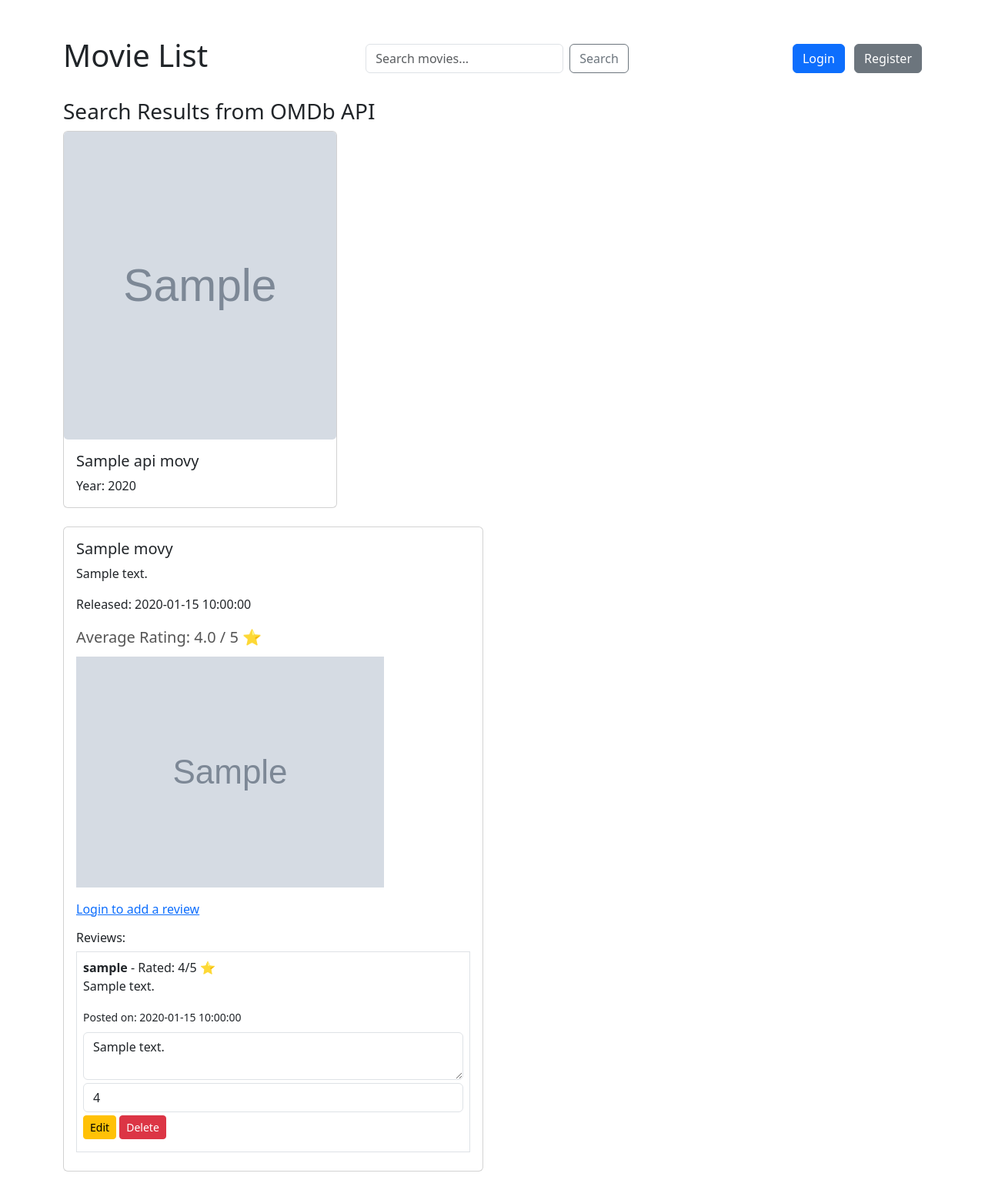
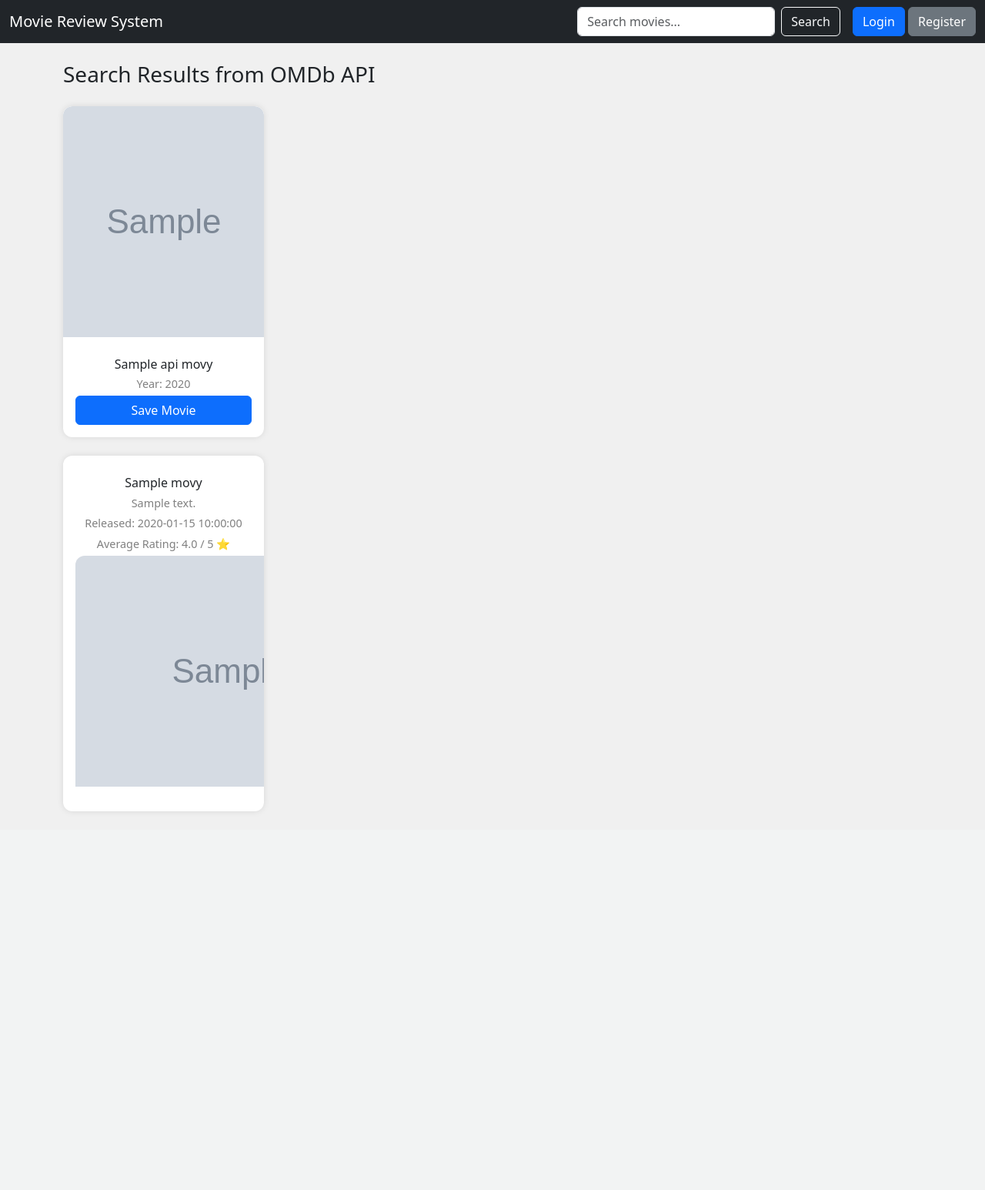
Before and after one commit to pruthviraj-ig/finalproject, a CodeIgniter 4 app: the page made by app/Views/movie_list.php in a window 1280 px wide. Shown: the whole page at 77% size. After the commit the page ends 1055 px from the top, so only its background shows below. Run offline with PHP 8.4 and a stand-in for CodeIgniter, Linux system fonts and the light colour scheme; the template is opened without the code that fills it: most values are stand-ins (such as "Sample title", 1, 10 or a date in 2020); grey boxes marked "Sample" are stand-in pictures; some libraries are stand-ins or nearby versions.

Commit message:
added api to my local database like saveing movie

```diff
--- a/app/Models/MovieModel.php
+++ b/app/Models/MovieModel.php
@@ -9,4 +9,10 @@ class MovieModel extends Model
     protected $table = 'movies';
     protected $primaryKey = 'id';
     protected $allowedFields = ['title', 'description', 'release_date', 'poster'];
+
+    // Check if a movie already exists in the database
+    public function getMovieByTitle($title)
+    {
+        return $this->where('title', $title)->first();
+    }
 }
--- a/app/Views/movie_list.php
+++ b/app/Views/movie_list.php
@@ -5,98 +5,109 @@
     <link rel="stylesheet" href="https://cdn.jsdelivr.net/npm/bootstrap@5.3.0-alpha1/dist/css/bootstrap.min.css">
     <script src="https://code.jquery.com/jquery-3.6.0.min.js"></script>
     <style>
-        .star {
-            font-size: 24px;
-            color: gold;
+        body {
+            background-color: #f0f0f0;
         }
-        .average-rating {
-            font-size: 20px;
-            color: #555;
-            margin-bottom: 10px;
+        .movie-card {
+            transition: transform 0.3s, box-shadow 0.3s;
+            border-radius: 12px;
+            overflow: hidden;
+            background: white;
+            border: none;
+            box-shadow: 0 0 8px rgba(0, 0, 0, 0.1);
+        }
+        .movie-card:hover {
+            transform: scale(1.02);
+            box-shadow: 0 0 12px rgba(0, 0, 0, 0.2);
         }
         .movie-poster {
-            height: 400px;
+            height: 300px;
             object-fit: cover;
-            border-radius: 5px;
+            border-radius: 12px 12px 0 0;
         }
-        @media (max-width: 576px) {
-            .container {
-                padding: 10px;
+        .card-body h5 {
+            font-size: 1rem;
+            text-align: center;
+            margin-top: 10px;
+            margin-bottom: 5px;
         }
-            h1 {
-                font-size: 24px;
+        .card-body p {
+            font-size: 0.9rem;
             text-align: center;
+            margin-bottom: 5px;
+            color: gray;
         }
-            .card {
-                margin-bottom: 15px;
-            }
-            .btn, .form-control {
+        .card-body .btn {
             width: 100%;
-                margin-top: 5px;
-            }
         }
     </style>
 </head>
 <body>
-<div class="container mt-5">
 
-    <!-- Header with Search Bar and User Status -->
-    <div class="d-flex justify-content-between align-items-center mb-4">
-        <h1>Movie List</h1>
-
-        <!-- Search Form -->
-        <form method="get" action="<?= base_url('/movies'); ?>" class="d-flex">
-            <input type="text" name="search" class="form-control" placeholder="Search movies..." value="<?= isset($search) ? $search : ''; ?>">
-            <button type="submit" class="btn btn-outline-secondary ms-2">Search</button>
+<!-- Navbar -->
+<nav class="navbar navbar-expand-lg navbar-dark bg-dark mb-4">
+    <div class="container-fluid">
+        <a class="navbar-brand" href="<?= base_url('/movies'); ?>">Movie Review System</a>
+        <form class="d-flex ms-auto" method="get" action="<?= base_url('/movies'); ?>">
+            <input class="form-control me-2" type="search" name="search" placeholder="Search movies..." aria-label="Search">
+            <button class="btn btn-outline-light" type="submit">Search</button>
         </form>
-
-        <!-- User Status -->
-        <div>
+        <div class="ms-3">
             <?php if (session()->has('user_id')): ?>
-                <a href="<?= base_url('/logout'); ?>" class="btn btn-danger ms-2">Logout</a>
+                <a href="<?= base_url('/logout'); ?>" class="btn btn-danger">Logout</a>
             <?php else: ?>
-                <a href="<?= base_url('/login'); ?>" class="btn btn-primary ms-2">Login</a>
-                <a href="<?= base_url('/register'); ?>" class="btn btn-secondary ms-2">Register</a>
+                <a href="<?= base_url('/login'); ?>" class="btn btn-primary">Login</a>
+                <a href="<?= base_url('/register'); ?>" class="btn btn-secondary">Register</a>
             <?php endif; ?>
         </div>
     </div>
+</nav>
+
+<div class="container">
 
     <!-- Display API Movies -->
     <?php if (isset($apiMovies) && !empty($apiMovies)): ?>
-        <h3>Search Results from OMDb API</h3>
+        <h3 class="mb-4">Search Results from OMDb API</h3>
         <div class="row">
-            <?php foreach ($apiMovies as $apiMovie): ?>
-                <div class="col-md-4 mb-4">
-                    <div class="card">
-                        <img src="<?= $apiMovie['Poster'] ?>" class="card-img-top movie-poster" alt="Movie Poster">
+            <?php foreach ($apiMovies as $index => $apiMovie): ?>
+                <div class="col-md-3 mb-4">
+                    <div class="card movie-card">
+                        <img src="<?= $apiMovie['Poster']; ?>" class="card-img-top movie-poster">
                         <div class="card-body">
-                            <h5 class="card-title"><?= $apiMovie['Title'] ?></h5>
-                            <p class="card-text">Year: <?= $apiMovie['Year'] ?></p>
+                            <h5><?= $apiMovie['Title']; ?></h5>
+                            <p>Year: <?= $apiMovie['Year']; ?></p>
+                            <button class="btn btn-primary save-movie"
+                                    data-title="<?= $apiMovie['Title']; ?>"
+                                    data-year="<?= $apiMovie['Year']; ?>"
+                                    data-poster="<?= $apiMovie['Poster']; ?>">Save Movie</button>
                         </div>
                     </div>
                 </div>
+                <?php if (($index + 1) % 4 == 0): ?>
+                    </div><div class="row">  <!-- Break the row after 4 movies -->
+                <?php endif; ?>
             <?php endforeach; ?>
         </div>
     <?php endif; ?>
 
     <!-- Display Local Movies -->
     <div class="row">
-        <?php foreach ($movies as $movie): ?>
-            <div class="col-md-6 mb-4">
-                <div class="card">
+    <?php foreach ($movies as $index => $movie): ?>
+        <div class="col-md-3 mb-4">
+            <div class="card movie-card">
                 <div class="card-body">
                     <h5><?= $movie['title']; ?></h5>
                     <p><?= $movie['description']; ?></p>
                     <p>Released: <?= $movie['release_date']; ?></p>
-                        <p class="average-rating">Average Rating: <?= number_format($movie['average_rating'], 1); ?> / 5 ⭐</p>
+                    <p>Average Rating: <?= number_format($movie['average_rating'], 1); ?> / 5 ⭐</p>
 
                     <?php if ($movie['poster']): ?>
-                            <img src="<?= $movie['poster']; ?>" class="img-fluid mb-3">
+                        <img src="<?= $movie['poster']; ?>" class="movie-poster mb-3">
                     <?php endif; ?>
 
-                        <!-- Review Form -->
                     <?php if (session()->has('user_id')): ?>
-                            <form class="review-form" data-movie-id="<?= $movie['id']; ?>">
+                        <form method="post" action="<?= base_url('/save-review'); ?>">
+                            <input type="hidden" name="movie_id" value="<?= $movie['id']; ?>">
                             <div class="mb-3">
                                 <label>Rating (Out of 5):</label>
                                 <input type="number" name="rating" min="1" max="5" class="form-control" required>
@@ -106,54 +117,33 @@
                             </div>
                             <button type="submit" class="btn btn-primary">Submit Review</button>
                         </form>
-                        <?php else: ?>
-                            <p><a href="<?= base_url('/login'); ?>">Login to add a review</a></p>
                     <?php endif; ?>
-
-                        <!-- Display Reviews -->
-                        <h6>Reviews:</h6>
-                        <?php foreach ($movie['reviews'] as $review): ?>
-                            <div class="border p-2 mb-2">
-                                <strong><?= $review['username']; ?></strong> - Rated: <?= $review['rating']; ?>/5 ⭐
-                                <p><?= $review['review']; ?></p>
-                                <small>Posted on: <?= $review['created_at']; ?></small>
-
-                                <?php if (session()->get('user_id') == $review['user_id']): ?>
-                                    <!-- Edit Review Form -->
-                                    <form method="post" action="<?= base_url('/edit-review/' . $review['id']); ?>" class="d-inline">
-                                        <div class="mb-1 mt-2">
-                                            <textarea name="review" class="form-control mb-1"><?= $review['review']; ?></textarea>
-                                            <input type="number" name="rating" min="1" max="5" value="<?= $review['rating']; ?>" class="form-control mb-1">
-                                        </div>
-                                        <button type="submit" class="btn btn-warning btn-sm mb-2">Edit</button>
-                                    </form>
-                                    <a href="<?= base_url('/delete-review/' . $review['id']); ?>" class="btn btn-danger btn-sm mb-2">Delete</a>
-                                <?php endif; ?>
-                            </div>
-                        <?php endforeach; ?>
                 </div>
             </div>
         </div>
+        <?php if (($index + 1) % 4 == 0): ?>
+            </div><div class="row">  <!-- Break the row after 4 movies -->
+        <?php endif; ?>
     <?php endforeach; ?>
     </div>
 </div>
 
-<!-- AJAX Handling for Review Submission -->
 <script>
-    $(document).ready(function(){
-        $('.review-form').submit(function(e){
+    $(document).ready(function() {
+        $('.save-movie').click(function(e) {
             e.preventDefault();
-            var form = $(this);
-            var movieId = form.data('movie-id');
-            var formData = form.serialize();
+            var button = $(this);
+            var title = button.data('title');
+            var year = button.data('year');
+            var poster = button.data('poster');
 
             $.ajax({
-                url: '<?= base_url('/save-review'); ?>',
-                type: 'POST',
-                data: formData + '&movie_id=' + movieId,
+                url: '<?= base_url('/save-api-movie'); ?>',
+                method: 'POST',
+                data: { title: title, year: year, poster: poster },
                 success: function(response) {
                     if (response.success) {
-                        alert('Review submitted successfully!');
+                        alert('Movie saved successfully!');
                         location.reload();
                     }
                 }
@@ -161,5 +151,6 @@
         });
     });
 </script>
+
 </body>
 </html>
```
Also changed, not shown: app/Config/Routes.php (+9 -16 lines), app/Controllers/MovieController.php (+58 -33 lines), app/Models/ReviewModel.php (+2 -10 lines). Lines whose indentation alone changed are shown as unchanged.
